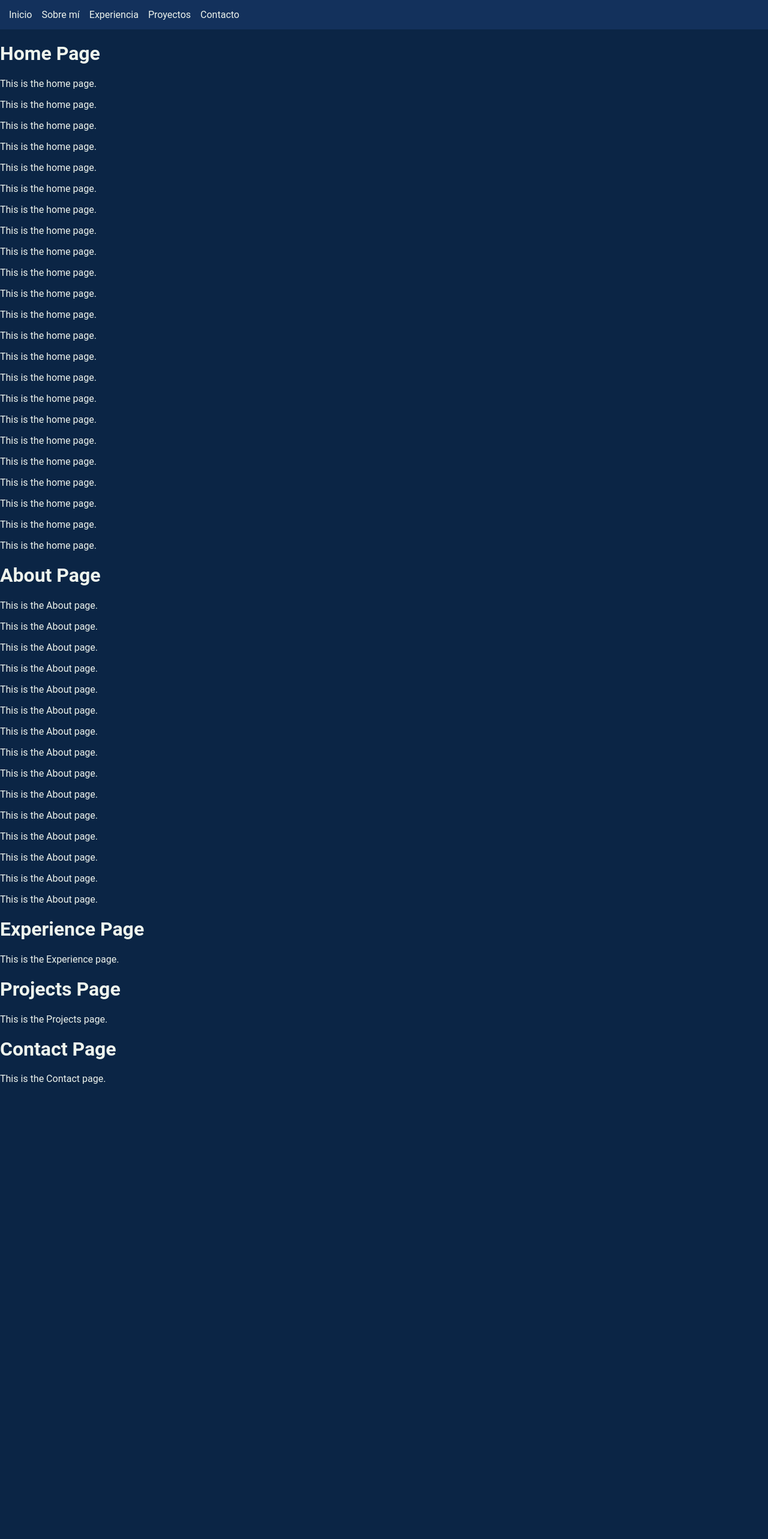
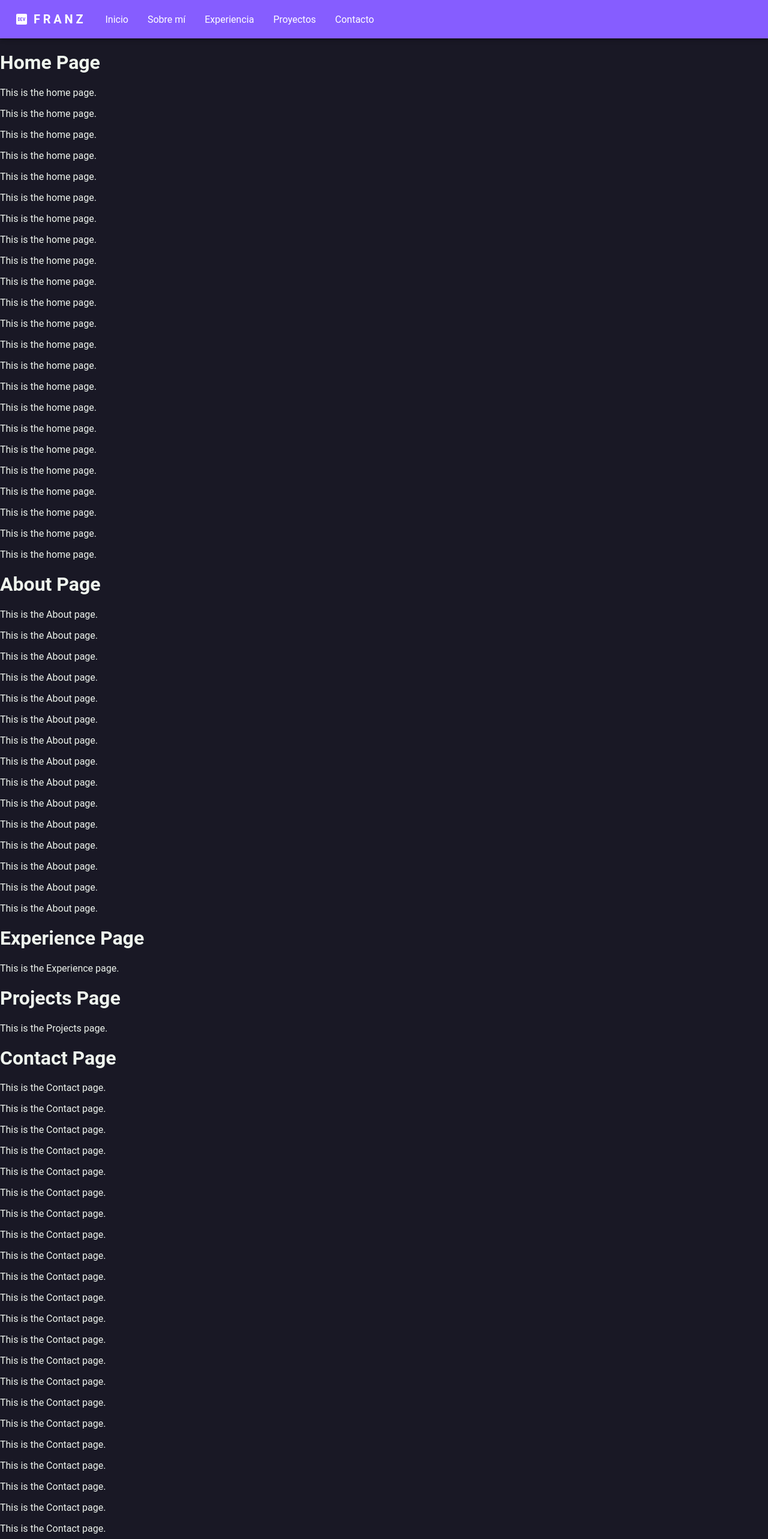
Before and after one commit to FranzCastillo/Portfolio, a React (Create React App) app: page / in a window 1280 px wide. Shown: the top 2566 px of the page at 60% size. Before the commit the page ends 1824 px from the top, so only its background shows below. Built offline with nearby package versions, Linux system fonts and the light colour scheme; the HTML template or start-up script is replaced by a standard one.

Commit message:
Nav Bar Updated (CHULADA)

```diff
--- a/src/components/Navigation/Navigation.js
+++ b/src/components/Navigation/Navigation.js
@@ -1,37 +1,162 @@
-import React from 'react';
-import { Link } from 'react-scroll';
-import './Navigation.scss';
-import { Container } from '@mui/material';
+// Obtained from: https://mui.com/material-ui/react-app-bar/
+import * as React from 'react';
+import AppBar from '@mui/material/AppBar';
+import Box from '@mui/material/Box';
+import Toolbar from '@mui/material/Toolbar';
+import IconButton from '@mui/material/IconButton';
+import Typography from '@mui/material/Typography';
+import Menu from '@mui/material/Menu';
+import MenuIcon from '@mui/icons-material/Menu';
+import Container from '@mui/material/Container';
+import Button from '@mui/material/Button';
+import MenuItem from '@mui/material/MenuItem';
+import LogoDevIcon from '@mui/icons-material/LogoDev';
+import { Link as ScrollLink } from 'react-scroll';
 
-const Navigation = () => {
+const pages = ['Inicio', 'Sobre mí', 'Experiencia', 'Proyectos', 'Contacto'];
+const pagesId = ['home', 'about', 'experience', 'projects', 'contact']
+
+function ResponsiveAppBar() {
+    const [anchorElNav, setAnchorElNav] = React.useState(null);
+
+    const handleOpenNavMenu = (event) => {
+        setAnchorElNav(event.currentTarget);
+    };
+
+    const handleCloseNavMenu = () => {
+        setAnchorElNav(null);
+    };
+
     return (
-        <Container
-            maxWidth={false}
-            minWidth={'xs'}
-            disableGutters={true}
-            className={"navigationContainer"}
+        <AppBar
+            position="sticky"
+            style={{ backgroundColor: '#865DFF' }}
         >
-            <div className="navBar">
-                <div className="navLinks">
-                    <Link activeClass="active" to="home" spy={true} smooth={true} duration={500}>
-                        Inicio
-                    </Link>
-                    <Link activeClass="active" to="about" spy={true} smooth={true} duration={500}>
-                        Sobre mí
-                    </Link>
-                    <Link activeClass="active" to="experience" spy={true} smooth={true} duration={500}>
-                        Experiencia
-                    </Link>
-                    <Link activeClass="active" to="projects" spy={true} smooth={true} duration={500}>
-                        Proyectos
-                    </Link>
-                    <Link activeClass="active" to="contact" spy={true} smooth={true} duration={500}>
-                        Contacto
-                    </Link>
-                </div>
-            </div>
-        </Container>
+            <Container maxWidth="xl">
+                <Toolbar disableGutters>
+                    <LogoDevIcon sx={{display: {xs: 'none', md: 'flex'}, mr: 1}}/>
+                    <Typography
+                        variant="h6"
+                        noWrap
+                        component="a"
+                        href="/"
+                        sx={{
+                            mr: 2,
+                            display: {xs: 'none', md: 'flex'},
+                            fontFamily: 'Roboto, sans-serif',
+                            fontWeight: 700,
+                            letterSpacing: '.3rem',
+                            color: 'inherit',
+                            textDecoration: 'none',
+                        }}
+                    >
+                        FRANZ
+                    </Typography>
+                    <Box sx={{flexGrow: 1, display: {xs: 'flex', md: 'none'}}}>
+                        <IconButton
+                            size="large"
+                            aria-label="account of current user"
+                            aria-controls="menu-appbar"
+                            aria-haspopup="true"
+                            onClick={handleOpenNavMenu}
+                            color="inherit"
+                        >
+                        <MenuIcon/>
+                        </IconButton>
+                        <Menu
+                            id="menu-appbar"
+                            anchorEl={anchorElNav}
+                            anchorOrigin={{
+                                vertical: 'bottom',
+                                horizontal: 'left',
+                            }}
+                            keepMounted
+                            transformOrigin={{
+                                vertical: 'top',
+                                horizontal: 'left',
+                            }}
+                            open={Boolean(anchorElNav)}
+                            onClose={handleCloseNavMenu}
+                            sx={{
+                                display: {xs: 'block', md: 'none'},
+                            }}
+                        >
+                            {pages.map((page) => (
+                                <MenuItem key={page} onClick={handleCloseNavMenu}>
+                                    <ScrollLink
+                                        to={pagesId[pages.indexOf(page)]}
+                                        spy={true}
+                                        smooth={true}
+                                        duration={500}
+                                        sx={{
+                                            color: 'inherit',
+                                            textDecoration: 'none',
+                                            '&:hover': {
+                                                backgroundColor: 'rgba(0, 0, 0, 0.2)',
+                                            },
+                                        }}
+                                    >
+                                        {page}
+                                    </ScrollLink>
+                                </MenuItem>
+                            ))}
+                        </Menu>
+                    </Box>
+                    <LogoDevIcon sx={{display: {xs: 'flex', md: 'none'}, mr: 1}}/>
+                    <Typography
+                        variant="h5"
+                        noWrap
+                        component="a"
+                        href=""
+                        sx={{
+                            mr: 2,
+                            display: {xs: 'flex', md: 'none'},
+                            flexGrow: 1,
+                            fontFamily: 'Roboto, sans-serif',
+                            fontWeight: 700,
+                            letterSpacing: '.3rem',
+                            color: 'inherit',
+                            textDecoration: 'none',
+                        }}
+                    >
+                        FRANZ
+                    </Typography>
+                    <Box sx={{
+                        flexGrow: 1,
+                        display: {xs: 'none', md: 'flex'},
+                        justifyContent: 'start',
+                        '> *': {
+                            mx: 2,
+                        },
+                        '.active': {
+                            color: '#ffd058'
+                        }
+                    }}>
+                        {pages.map((page) => (
+                            <ScrollLink
+                                activeClass="active"
+                                to={pagesId[pages.indexOf(page)]}
+                                spy={true}
+                                smooth={true}
+                                duration={500}
+                                onClick={handleCloseNavMenu}
+                                sx={{
+                                    color: 'white',
+                                    display: 'block',
+                                    textTransform: 'uppercase',
+                                    '&:hover': {
+                                        backgroundColor: 'rgba(0, 0, 0, 0.2)',
+                                    },
+                                }}
+                            >
+                                {page}
+                            </ScrollLink>
+                        ))}
+                    </Box>
+                </Toolbar>
+            </Container>
+        </AppBar>
     );
-};
+}
 
-export default Navigation;
+export default ResponsiveAppBar;
--- a/src/components/Navigation/Navigation.scss
+++ /dev/null
@@ -1,27 +0,0 @@
-@import "../../styles/Variables";
-
-.navigationContainer {
-  position: sticky;
-  top: 0;
-  z-index: 100;
-  background-color: $secondary-color;
-  color: $text-color;
-
-  .navBar {
-    .navLinks {
-      display: flex;
-      justify-content: flex-start;
-      align-items: center;
-      padding: 15px;
-      margin: 0;
-
-      .active {
-        color: #bbfffb;
-      }
-
-      > * {
-        margin-right: 1rem;
-      }
-    }
-  }
-}
--- a/src/pages/Contact/Contact.js
+++ b/src/pages/Contact/Contact.js
@@ -5,6 +5,32 @@ const Contact = () => {
         <div className={"contact"} id={"contact"}>
             <h1>Contact Page</h1>
             <p>This is the Contact page.</p>
+            <p>This is the Contact page.</p>
+            <p>This is the Contact page.</p>
+            <p>This is the Contact page.</p>
+            <p>This is the Contact page.</p>
+            <p>This is the Contact page.</p>
+            <p>This is the Contact page.</p>
+            <p>This is the Contact page.</p>
+            <p>This is the Contact page.</p>
+            <p>This is the Contact page.</p>
+            <p>This is the Contact page.</p>
+            <p>This is the Contact page.</p>
+            <p>This is the Contact page.</p>
+            <p>This is the Contact page.</p>
+            <p>This is the Contact page.</p>
+            <p>This is the Contact page.</p>
+            <p>This is the Contact page.</p>
+            <p>This is the Contact page.</p>
+            <p>This is the Contact page.</p>
+            <p>This is the Contact page.</p>
+            <p>This is the Contact page.</p>
+            <p>This is the Contact page.</p>
+            <p>This is the Contact page.</p>
+            <p>This is the Contact page.</p>
+            <p>This is the Contact page.</p>
+            <p>This is the Contact page.</p>
+            <p>This is the Contact page.</p>
         </div>
     );
 }
--- a/src/styles/Variables.scss
+++ b/src/styles/Variables.scss
@@ -1,6 +1,9 @@
-$background-color: #0B2545;
+$background-color: #191825;
 $text-color: #EEF4ED;
 
-$primary-color: #134074;
-$secondary-color: #13315C;
-$tertiary-color: #8DA9C4;
+$primary-color: #865DFF;
+$secondary-color: #E384FF;
+$tertiary-color: #E384FF;
+$accent-color: #FFD166;
+
+$font: 'Roboto', sans-serif;
```
